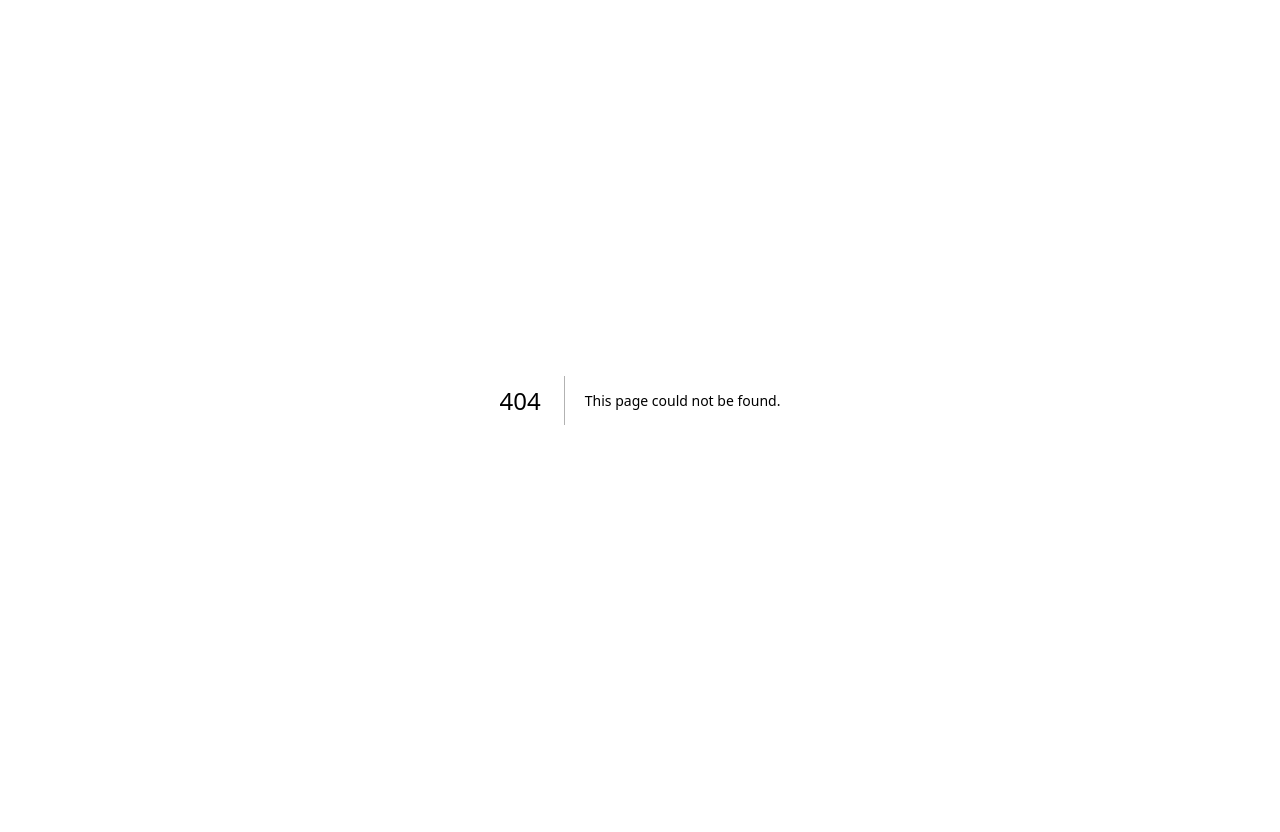
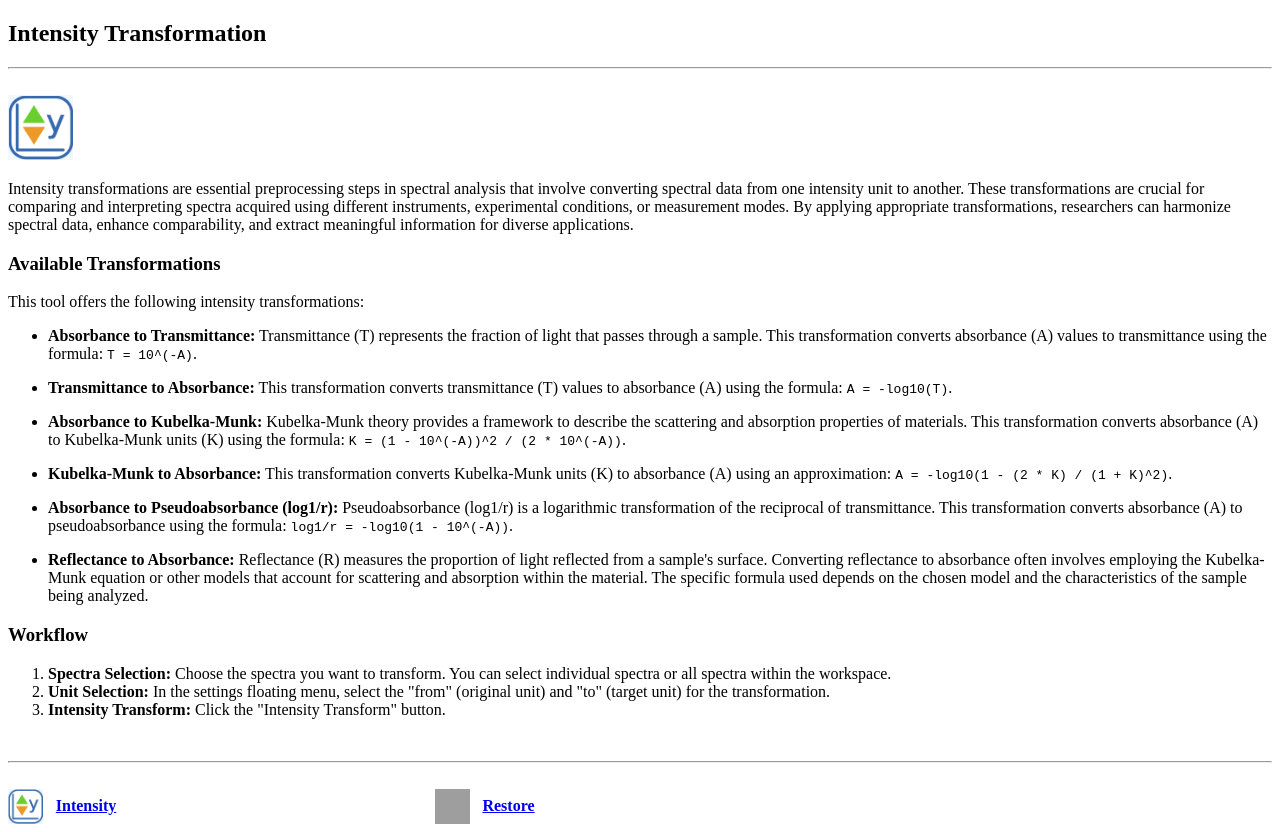
Before and after one commit to SFTechnologies/spectrify-docs, a Next.js app: page /transformation/intensity in a window 1280 px wide. Before the commit this address had no page. Before the commit the page ends 800 px from the top, so only its background shows below. Built offline with nearby package versions, Linux system fonts and the light colour scheme; grey boxes are pictures that could not be loaded.

Commit message:
feat(Transformation): add transformation and intensity conversion pages

```diff
--- /dev/null
+++ b/components/TransformationFooterLinks.tsx
@@ -0,0 +1,22 @@
+import FooterLinksContainer from './FooterLinksContainer';
+import ImageLink from './ImageLink';
+
+const footerLinksList = [
+  { actionText: 'intensity' },
+  { actionText: 'restore' },
+];
+
+const TransformationFooterLinks = () => {
+  return (
+    <FooterLinksContainer>
+      {footerLinksList.map(({ actionText }) => (
+        <ImageLink
+          actionText={actionText}
+          key={actionText}
+          baseHref="/transformation/"
+        />
+      ))}
+    </FooterLinksContainer>
+  );
+};
+export default TransformationFooterLinks;
--- /dev/null
+++ b/pages/transformation/_meta.json
@@ -0,0 +1,4 @@
+{
+  "intensity": "Intensity",
+  "restore": "Restore"
+}
--- /dev/null
+++ b/pages/transformation/intensity.mdx
@@ -0,0 +1,51 @@
+import Image from 'next/image';
+
+import TransformationFooterLinks from '/components/TransformationFooterLinks';
+
+export const imagePath = '/images/transformation/';
+
+## Intensity Transformation
+
+<hr />
+<br />
+<Image
+  src={`${imagePath}intensity.png`}
+  alt='intensity conversion icon'
+  width={65}
+  height={65}
+/>
+
+Intensity transformations are essential preprocessing steps in spectral analysis that involve converting spectral data from one intensity unit to another. These transformations are crucial for comparing and interpreting spectra acquired using different instruments, experimental conditions, or measurement modes. By applying appropriate transformations, researchers can harmonize spectral data, enhance comparability, and extract meaningful information for diverse applications.
+
+### Available Transformations
+
+This tool offers the following intensity transformations:
+
+- **Absorbance to Transmittance:**
+  Transmittance (T) represents the fraction of light that passes through a sample. This transformation converts absorbance (A) values to transmittance using the formula: `T = 10^(-A)`.
+
+- **Transmittance to Absorbance:**
+  This transformation converts transmittance (T) values to absorbance (A) using the formula: `A = -log10(T)`.
+
+- **Absorbance to Kubelka-Munk:**
+  Kubelka-Munk theory provides a framework to describe the scattering and absorption properties of materials. This transformation converts absorbance (A) to Kubelka-Munk units (K) using the formula: `K = (1 - 10^(-A))^2 / (2 * 10^(-A))`.
+
+- **Kubelka-Munk to Absorbance:**
+  This transformation converts Kubelka-Munk units (K) to absorbance (A) using an approximation: `A = -log10(1 - (2 * K) / (1 + K)^2)`.
+
+- **Absorbance to Pseudoabsorbance (log1/r):**
+  Pseudoabsorbance (log1/r) is a logarithmic transformation of the reciprocal of transmittance. This transformation converts absorbance (A) to pseudoabsorbance using the formula: `log1/r = -log10(1 - 10^(-A))`.
+
+- **Reflectance to Absorbance:**
+  Reflectance (R) measures the proportion of light reflected from a sample's surface. Converting reflectance to absorbance often involves employing the Kubelka-Munk equation or other models that account for scattering and absorption within the material. The specific formula used depends on the chosen model and the characteristics of the sample being analyzed.
+
+### Workflow
+
+1.  **Spectra Selection:** Choose the spectra you want to transform. You can select individual spectra or all spectra within the workspace.
+2.  **Unit Selection:** In the settings floating menu, select the "from" (original unit) and "to" (target unit) for the transformation.
+3.  **Intensity Transform:** Click the "Intensity Transform" button.
+
+<br />
+<hr />
+<br />
+<TransformationFooterLinks imagePath={imagePath} />
```
Also changed, not shown: pages/transformation.mdx (added, +32 -0 lines), pages/transformation/restore.mdx (added, +11 -0 lines), public/images/transformation/intensity.png (added), public/images/transformation/transformation_gear_parameters.png (added).
